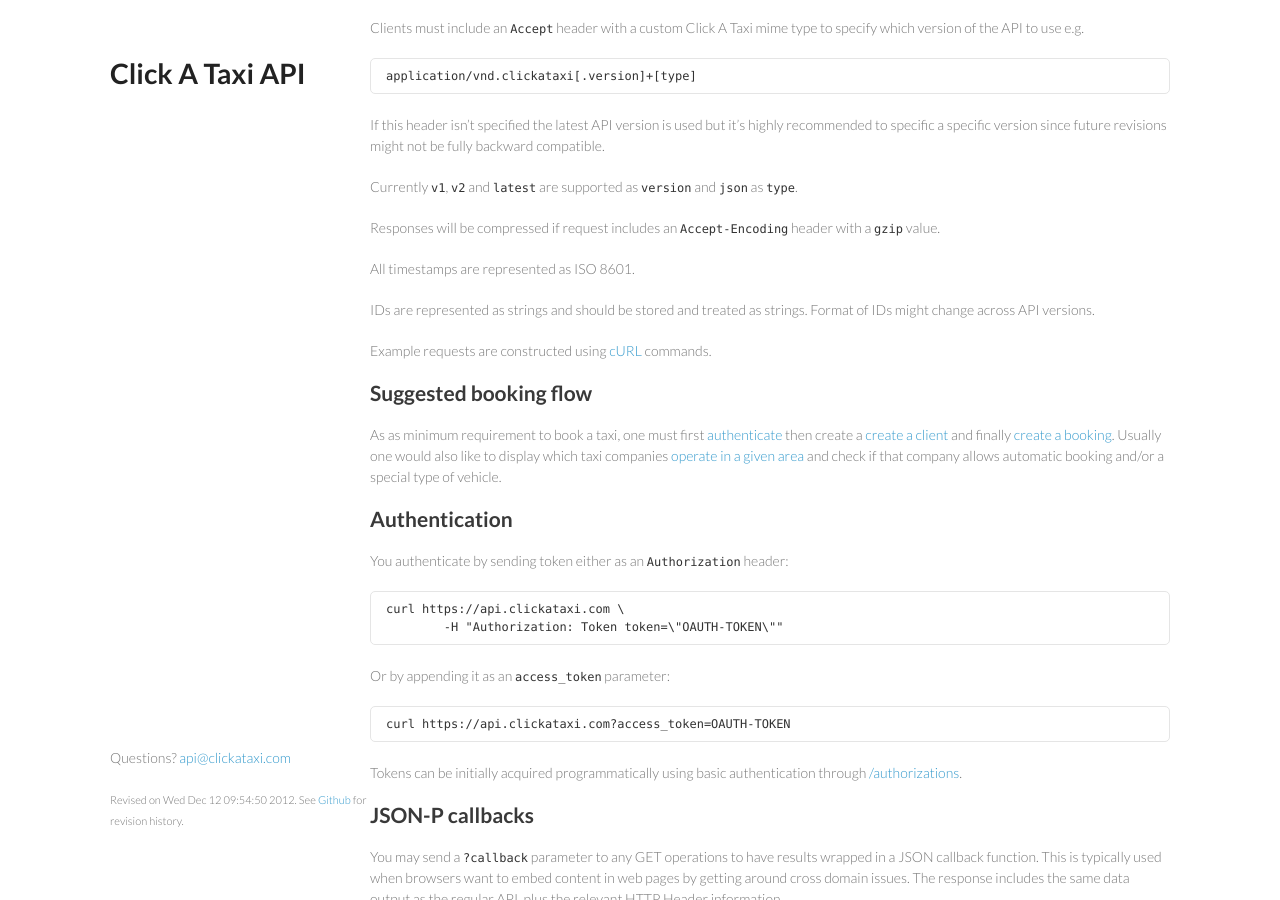
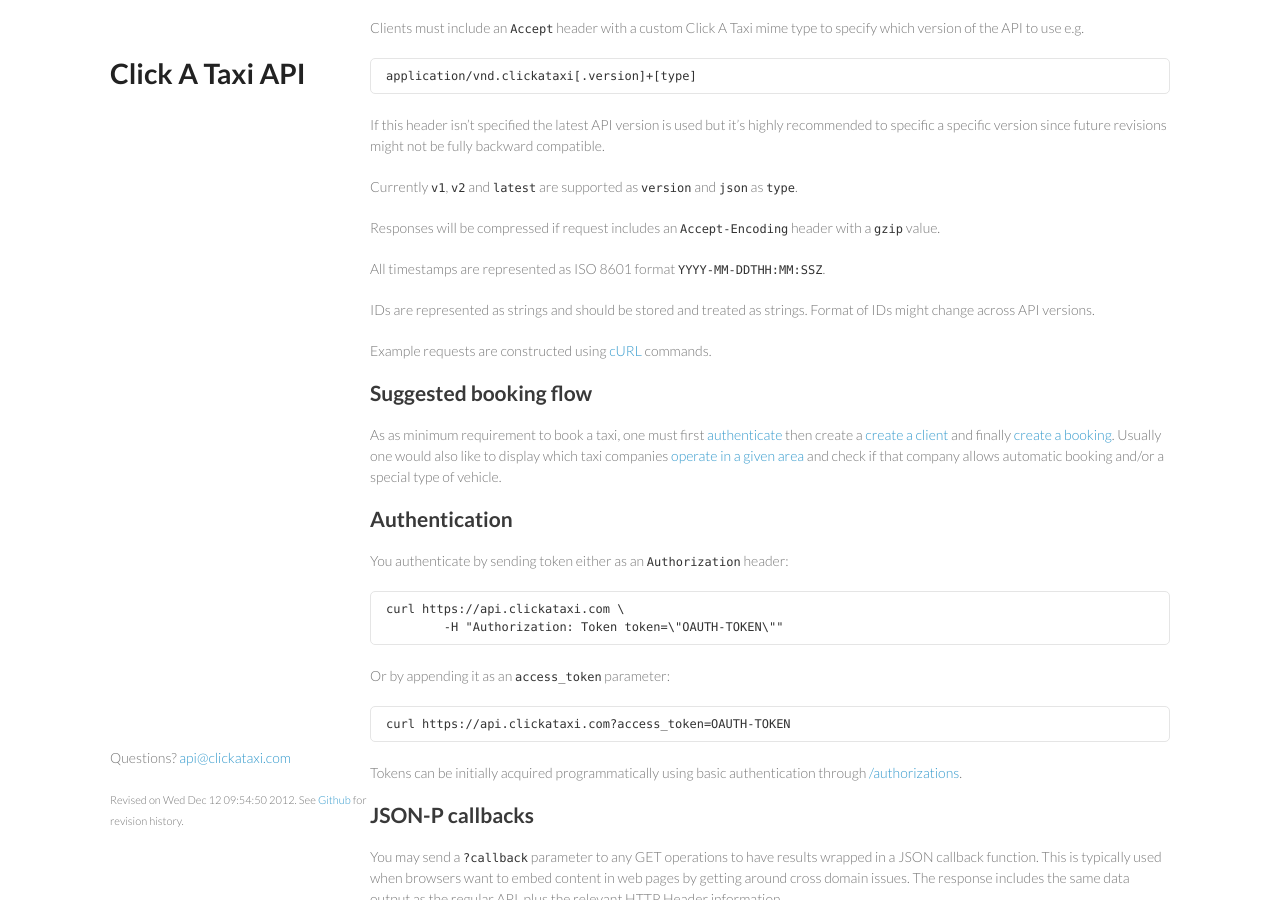
Before and after one commit to clickataxi/api-documentation, a Jekyll site: the page built from index.md, in a window 1280 px wide and 900 px high, scrolled down 373 px. Built offline with Jekyll 4.4.1, drawn with Linux system fonts in a browser that asks for light colours; Markdown is read by kramdown in place of the engine named in the settings.

Commit message:
Adds format for ISO 8601 timestamps

```diff
--- a/index.md
+++ b/index.md
@@ -26,7 +26,7 @@
 
 <!-- FUTURE: Operations using a `lang` or `language` parameter might use an `Accept-Language` header instead. -->
 
-All timestamps are represented as ISO 8601.
+All timestamps are represented as ISO 8601 format `YYYY-MM-DDTHH:MM:SSZ`.
 
 IDs are represented as strings and should be stored and treated as strings. Format of IDs might change across API versions.
 
```
